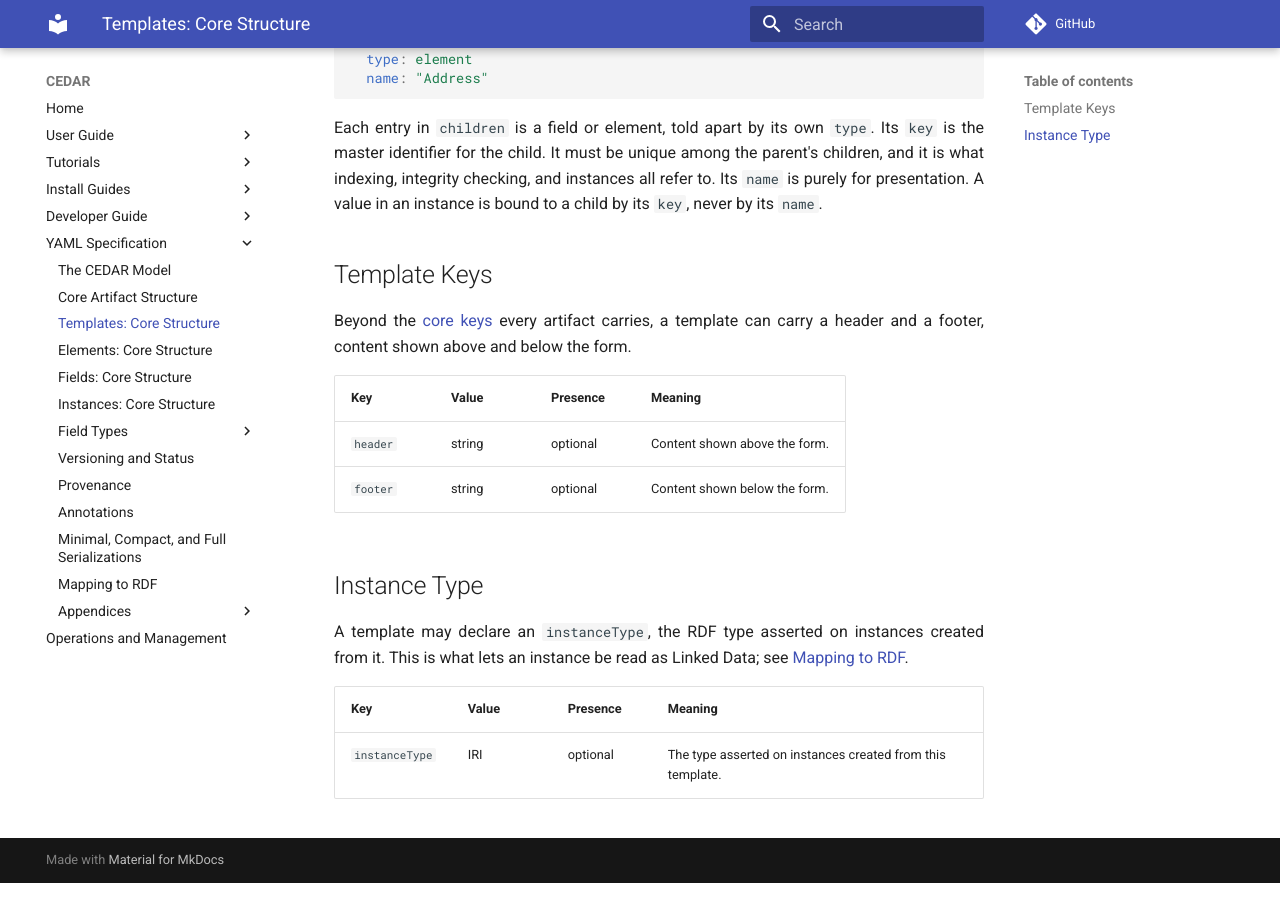
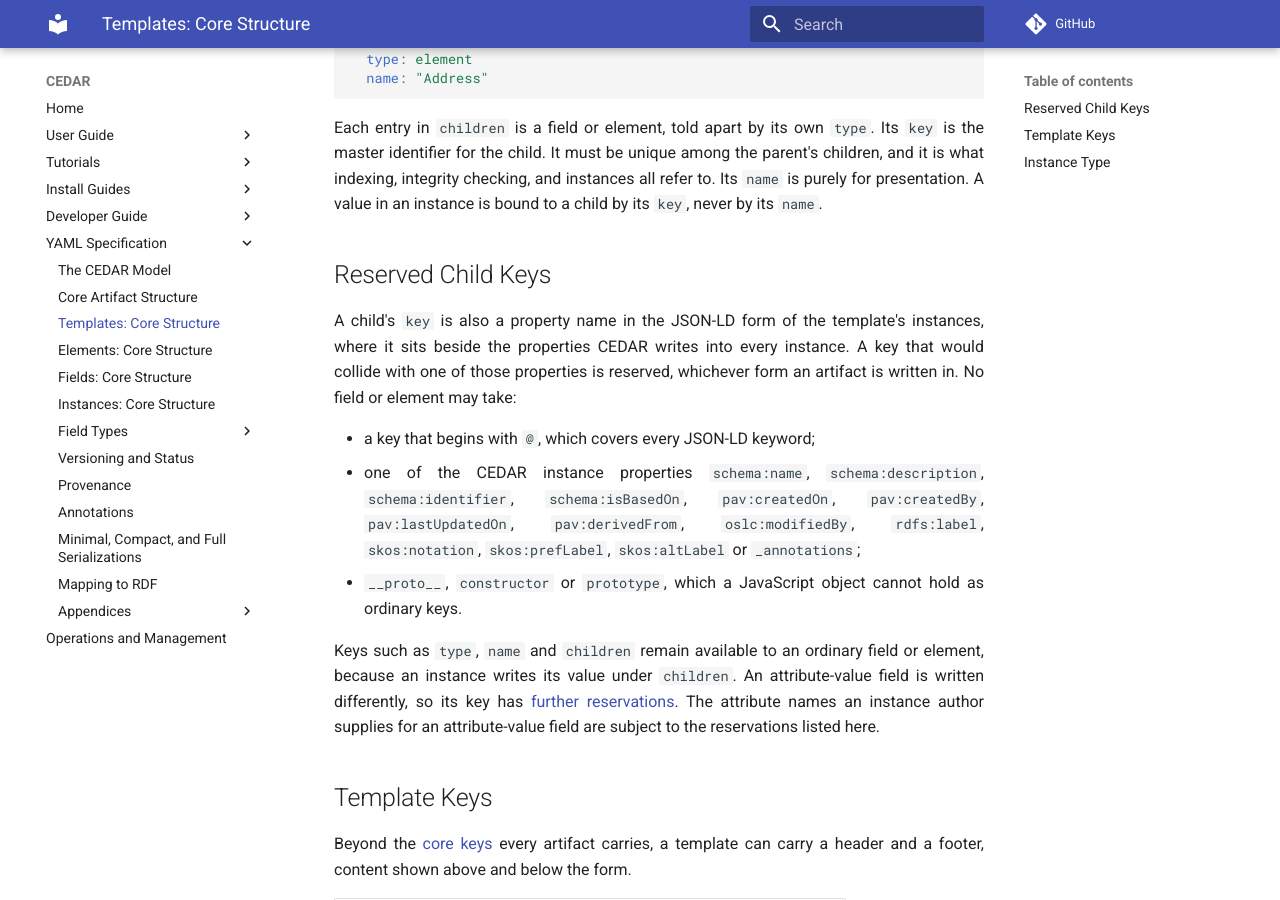
Before and after one commit to metadatacenter/cedar-mkdocs, an MkDocs documentation site: the page built from docs/yaml-spec/templates-core.md, in a window 1280 px wide and 900 px high, scrolled down 366 px. Built offline with MkDocs 1.6.1 and Material for MkDocs 9.7.7, drawn with Linux system fonts in a browser that asks for light colours; comment, search, counter and statistics services are not loaded.

Commit message:
Document the child keys and attribute-value field keys CEDAR reserves
The YAML specification said a child's key must be unique but not which
keys are reserved. Templates: Core Structure now lists the keys no
field or element may take, because a child's key is also a property
name in the JSON-LD form of an instance: anything beginning with @, the
CEDAR instance properties, and the JavaScript object internals. The
attribute-value field page adds the keys its own key may not take,
because it is written beside its parent's metadata: every instance key
in a template, and only type, id and children in an element. The key
index links both.

Co-Authored-By: Claude Opus 5.5 <noreply@anthropic.com>

```diff
--- a/docs/yaml-spec/templates-core.md
+++ b/docs/yaml-spec/templates-core.md
@@ -22,6 +22,27 @@ what indexing, integrity checking, and instances all refer to. Its `name` is pur
 presentation. A value in an instance is bound to a
 child by its `key`, never by its `name`.
 
+## Reserved Child Keys
+
+A child's `key` is also a property name in the JSON-LD form of the template's instances,
+where it sits beside the properties CEDAR writes into every instance. A key that would collide
+with one of those properties is reserved, whichever form an artifact is written in. No field
+or element may take:
+
+- a key that begins with `@`, which covers every JSON-LD keyword;
+- one of the CEDAR instance properties `schema:name`, `schema:description`,
+  `schema:identifier`, `schema:isBasedOn`, `pav:createdOn`, `pav:createdBy`,
+  `pav:lastUpdatedOn`, `pav:derivedFrom`, `oslc:modifiedBy`, `rdfs:label`, `skos:notation`,
+  `skos:prefLabel`, `skos:altLabel` or `_annotations`;
+- `__proto__`, `constructor` or `prototype`, which a JavaScript object cannot hold as
+  ordinary keys.
+
+Keys such as `type`, `name` and `children` remain available to an ordinary field or element,
+because an instance writes its value under `children`. An attribute-value field is written
+differently, so its key has [further reservations](field-types/attribute-value-field.md#reserved-keys).
+The attribute names an instance author supplies for an attribute-value field are subject to
+the reservations listed here.
+
 ## Template Keys
 
 Beyond the [core keys](core-structure.md) every artifact carries, a template can carry a
```
Also changed, not shown: docs/yaml-spec/appendices/key-index.md (+1 -1 lines), docs/yaml-spec/field-types/attribute-value-field.md (+14 -0 lines).
